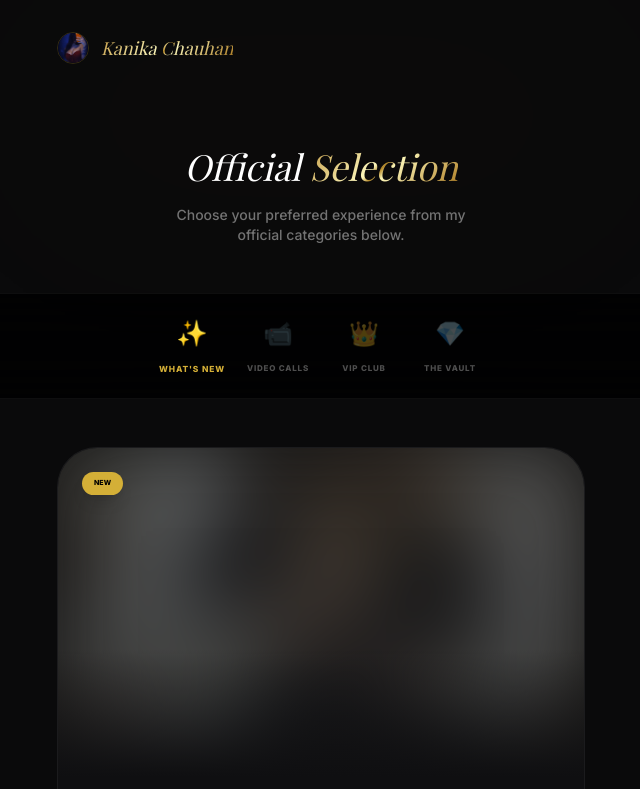
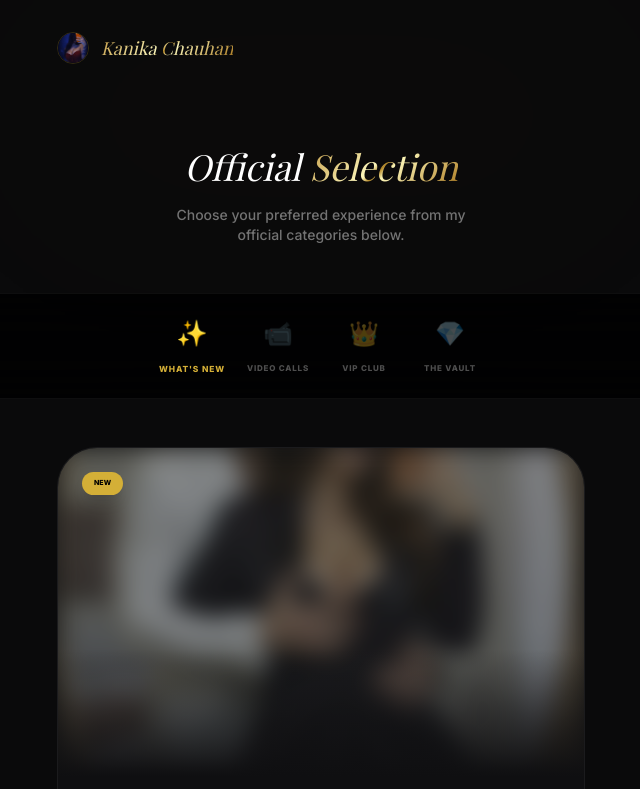
Before and after one commit to Scientist-Py/kanika-chauhan-, a React (Vite) app: page / in a window 1280 px wide. Shown: the top 789 px of the page, without its empty margins (319-959 px from the left). Built offline with nearby package versions, Linux system fonts and the light colour scheme; a web font is replaced by a local one.

Commit message:
Reduced image blur for better visibility

```diff
--- a/pages/Home.tsx
+++ b/pages/Home.tsx
@@ -112,7 +112,7 @@ const Home: React.FC = () => {
                                 {item.image ? (
                                     <img
                                         src={item.image}
-                                        className={`w-full h-full object-cover transition-transform duration-[2000ms] group-hover:scale-105 ${item.blur ? 'blur-2xl opacity-40' : 'blur-md opacity-40'}`}
+                                        className={`w-full h-full object-cover transition-transform duration-[2000ms] group-hover:scale-105 ${item.blur ? 'blur-md opacity-60' : 'blur-[2px] opacity-70'}`}
                                         alt={item.title}
                                     />
                                 ) : (
```
